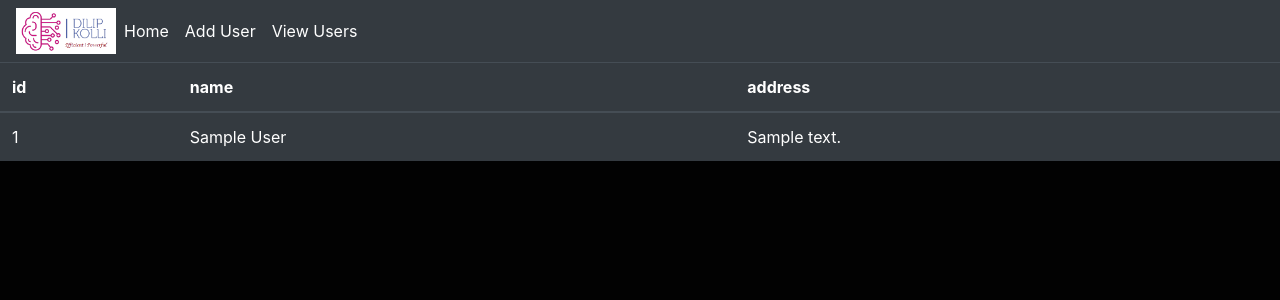
After one commit to kollidilip/flask_practice, a Flask app: page /viewuser in a window 1280 px wide. The commit adds this page. Shown: the top 300 px of the page. Run offline with Flask 2, Linux system fonts and the light colour scheme; tables that the repository leaves empty hold one stand-in row (values such as "Sample post"); some libraries are stand-ins or nearby versions.

Commit message:
completed backend addition of user details to User table

```diff
--- a/firstapp/routes.py
+++ b/firstapp/routes.py
@@ -21,3 +21,8 @@ def adduser_page():
         db.session.commit()
         return render_template('success.html', userdetails=user_to_add)
     return render_template('adduser.html', form=form)
+
+@app.route('/viewuser',methods=['GET','POST'])
+def viewuser_page():
+    user = User.query.all()
+    return render_template('viewuser.html', user=user)
--- a/firstapp/templates/base.html
+++ b/firstapp/templates/base.html
@@ -25,7 +25,10 @@
             </li>
             <li class="nav-item active">
               <a class="nav-link" href="{{ url_for('adduser_page') }}">Add User <span class="sr-only">(current)</span></a>
-          </li>
+            </li>
+            <li class="nav-item active">
+              <a class="nav-link" href="{{ url_for('viewuser_page') }}">View Users <span class="sr-only">(current)</span></a>
+            </li>
         </ul>
       </div>
     </nav>
--- /dev/null
+++ b/firstapp/templates/viewuser.html
@@ -0,0 +1,24 @@
+{% extends 'base.html' %}
+
+{% block content %}
+
+<table class="table table-hover table-dark">
+    <thead>
+        <tr>
+            <th scope='col'>id</th>
+            <th scope='col'>name</th>
+            <th scope='col'>address</th>
+        </tr>
+    </thead>
+    <tbody>
+        {% for user in user %}
+        <tr>
+            <td>{{user.id}}</td>
+            <td>{{user.name}}</td>
+            <td>{{user.address}}</td>
+        </tr>
+        {% endfor %}
+    </tbody>
+</table>
+
+{% endblock %}
```
